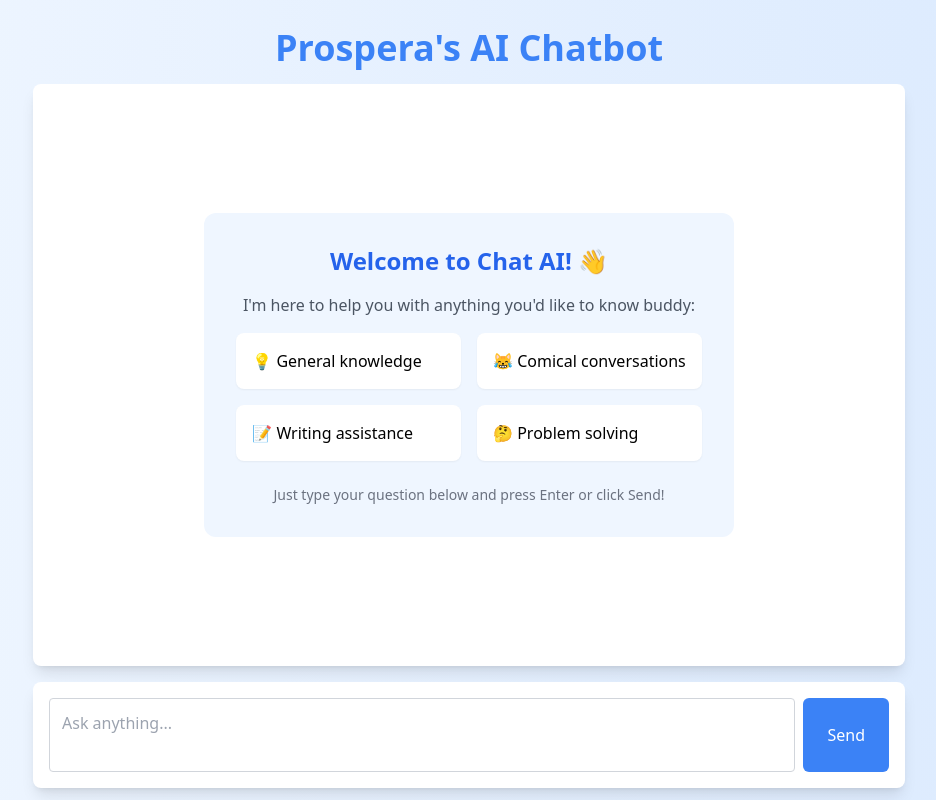
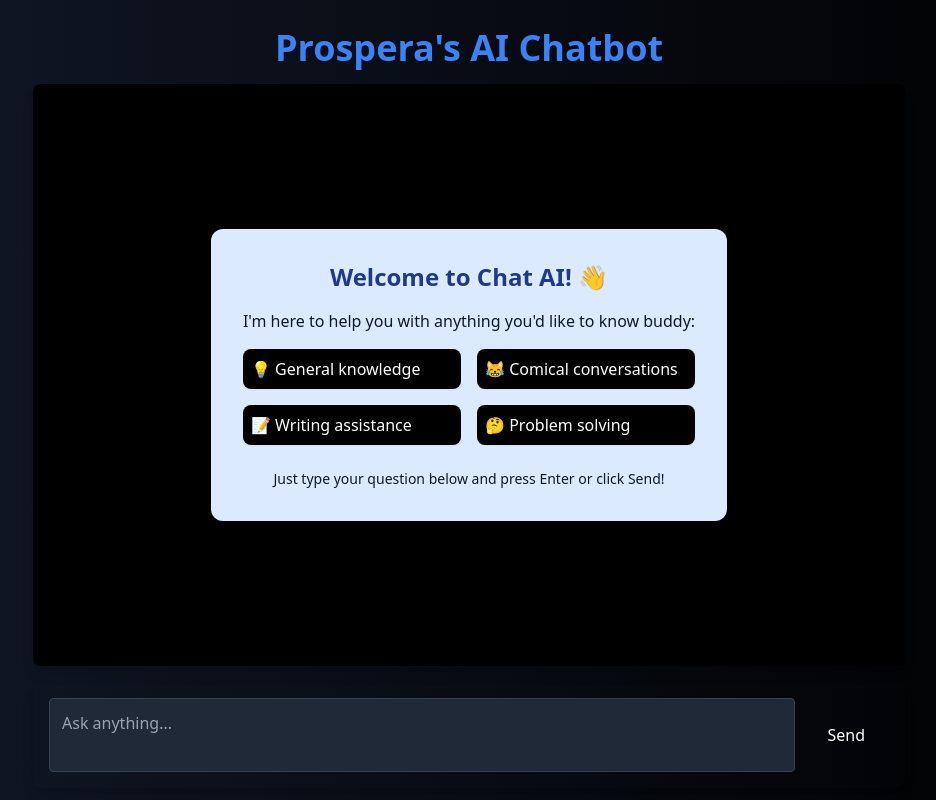
Before and after one commit to ALPHAx81/Prospera-Chatbot, a React (Vite) app: page / in a window 1280 px wide. Shown: the whole page, without its empty margins (171-1107 px from the left). Built offline with nearby package versions, Linux system fonts and the light colour scheme.

Commit message:
UI and API's updated

```diff
--- a/src/App.css
+++ b/src/App.css
@@ -4,16 +4,18 @@
   }
 
   .scrollbar-thin::-webkit-scrollbar-track {
-    background: transparent;
+    background-color: #222;
+    width: 6px;
+
   }
 
   .scrollbar-thin::-webkit-scrollbar-thumb {
-    background-color: #93C5FD;
+    background-color: #314151;
     border-radius: 3px;
   }
 
   .scrollbar-thin::-webkit-scrollbar-thumb:hover {
-    background-color: #60A5FA;
+    background-color: #4B5563;
   }
 
   .hide-scrollbar::-webkit-scrollbar {
--- a/src/App.jsx
+++ b/src/App.jsx
@@ -25,72 +25,90 @@ function App() {
     const currentQuestion = question;
     setQuestion(""); // Clear input immediately after sending
 
-    // Add user question to chat history
     setChatHistory(prev => [...prev, { type: 'question', content: currentQuestion }]);
 
     try {
       const response = await axios({
-        url: `https://generativelanguage.googleapis.com/v1beta/models/gemini-pro:generateContent?key=${
-          import.meta.env.VITE_API_GENERATIVE_LANGUAGE_CLIENT
-        }`,
+        url: `https://generativelanguage.googleapis.com/v1beta/models/gemini-2.0-flash:generateContent?key=${
+          import.meta.env.VITE_API_GENERATIVE_LANGUAGE_CLIENT}`,
         method: "post",
+        headers: {
+          "Content-Type": "application/json",
+        },
         data: {
-          contents: [{ parts: [{ text: question }] }],
+          contents: [{ parts: [{ text: currentQuestion }] }],
         },
       });
 
-      const aiResponse = response["data"]["candidates"][0]["content"]["parts"][0]["text"];
+      // Defensive check for response structure
+      const aiResponse =
+        response.data?.candidates?.[0]?.content?.parts?.[0]?.text ||
+        "Sorry - No response from Gemini API.";
+
       setChatHistory(prev => [...prev, { type: 'answer', content: aiResponse }]);
       setAnswer(aiResponse);
     } catch (error) {
-      console.log(error);
-      setAnswer("Sorry - Something went wrong. Please try again!");
+      console.error("Axios error:", error);
+      if (error.response) {
+        console.error("Response data:", error.response.data);
+        setAnswer(`Error: ${error.response.data.error?.message || "Something went wrong."}`);
+        setChatHistory(prev => [
+          ...prev,
+          { type: 'answer', content: `Error: ${error.response.data.error?.message || "Something went wrong."}` }
+        ]);
+      } else {
+        setAnswer("Sorry - Something went wrong. Please try again!");
+        setChatHistory(prev => [
+          ...prev,
+          { type: 'answer', content: "Sorry - Something went wrong. Please try again!" }
+        ]);
+      }
     }
     setGeneratingAnswer(false);
   }
 
   return (
-    <div className="fixed inset-0 bg-gradient-to-r from-blue-50 to-blue-100">
+    <div className="fixed inset-0 bg-gradient-to-r from-gray-900 to-black text-white">
       <div className="h-full max-w-4xl mx-auto flex flex-col p-3">
         {/* Fixed Header */}
         <header className="text-center py-4">
           <a href="https://github.com/Alphax81"
-             target="_blank"
-             rel="noopener noreferrer"
-             className="block">
+            target="_blank"
+            rel="noopener noreferrer"
+            className="block">
             <h1 className="text-4xl font-bold text-blue-500 hover:text-blue-600 transition-colors">
               Prospera's AI Chatbot
             </h1>
           </a>
         </header>
 
-        {/* Scrollable Chat Container - Updated className */}
+        {/* Scrollable Chat Container */}
         <div
           ref={chatContainerRef}
-          className="flex-1 overflow-y-auto mb-4 rounded-lg bg-white shadow-lg p-4 hide-scrollbar"
+          className="flex-1 overflow-y-auto mb-4 rounded-lg bg-black shadow-lg p-4 hide-scrollbar"
         >
           {chatHistory.length === 0 ? (
             <div className="h-full flex flex-col items-center justify-center text-center p-6">
-              <div className="bg-blue-50 rounded-xl p-8 max-w-2xl">
-                <h2 className="text-2xl font-bold text-blue-600 mb-4">Welcome to Chat AI! 👋</h2>
-                <p className="text-gray-600 mb-4">
+              <div className="bg-blue-100 rounded-xl p-8 max-w-2xl">
+                <h2 className="text-2xl font-bold text-blue-900 mb-4">Welcome to Chat AI! 👋</h2>
+                <p className="text-gray-900 mb-4">
                   I'm here to help you with anything you'd like to know buddy:
                 </p>
                 <div className="grid grid-cols-1 md:grid-cols-2 gap-4 text-left">
-                  <div className="bg-white p-4 rounded-lg shadow-sm">
-                    <span className="text-blue-500">💡</span> General knowledge
+                  <div className="bg-black p-2 rounded-lg shadow-sm">
+                    <span className="text-black-500">💡</span> General knowledge
                   </div>
-                  <div className="bg-white p-4 rounded-lg shadow-sm">
-                    <span className="text-blue-500">😹</span> Comical conversations
+                  <div className="bg-black p-2 rounded-lg shadow-sm">
+                    <span className="text-black-500">😹</span> Comical conversations
                   </div>
-                  <div className="bg-white p-4 rounded-lg shadow-sm">
-                    <span className="text-blue-500">📝</span> Writing assistance
+                  <div className="bg-black p-2 rounded-lg shadow-sm">
+                    <span className="text-black-500">📝</span> Writing assistance
                   </div>
-                  <div className="bg-white p-4 rounded-lg shadow-sm">
-                    <span className="text-blue-500">🤔</span> Problem solving
+                  <div className="bg-black p-2 rounded-lg shadow-sm">
+                    <span className="text-black-500">🤔</span> Problem solving
                   </div>
                 </div>
-                <p className="text-gray-500 mt-6 text-sm">
+                <p className="text-gray-900 mt-6 text-sm">
                   Just type your question below and press Enter or click Send!
                 </p>
               </div>
@@ -120,11 +138,11 @@ function App() {
         </div>
 
         {/* Fixed Input Form */}
-        <form onSubmit={generateAnswer} className="bg-white rounded-lg shadow-lg p-4">
+        <form onSubmit={generateAnswer} className="bg-black-900 rounded-lg shadow-lg p-4">
           <div className="flex gap-2">
             <textarea
               required
-              className="flex-1 border border-gray-300 rounded p-3 focus:border-blue-400 focus:ring-1 focus:ring-blue-400 resize-none"
+              className="flex-1 border border-gray-700 bg-gray-800 text-white rounded p-3 focus:border-black-400 focus:ring-1 focus:ring-black-400 resize-none"
               value={question}
               onChange={(e) => setQuestion(e.target.value)}
               placeholder="Ask anything..."
@@ -138,7 +156,7 @@ function App() {
             ></textarea>
             <button
               type="submit"
-              className={`px-6 py-2 bg-blue-500 text-white rounded-md hover:bg-blue-600 transition-colors ${
+              className={`px-6 py-2 bg-black-500 text-white rounded-md hover:bg-black-600 transition-colors ${
                 generatingAnswer ? 'opacity-50 cursor-not-allowed' : ''
               }`}
               disabled={generatingAnswer}
```
